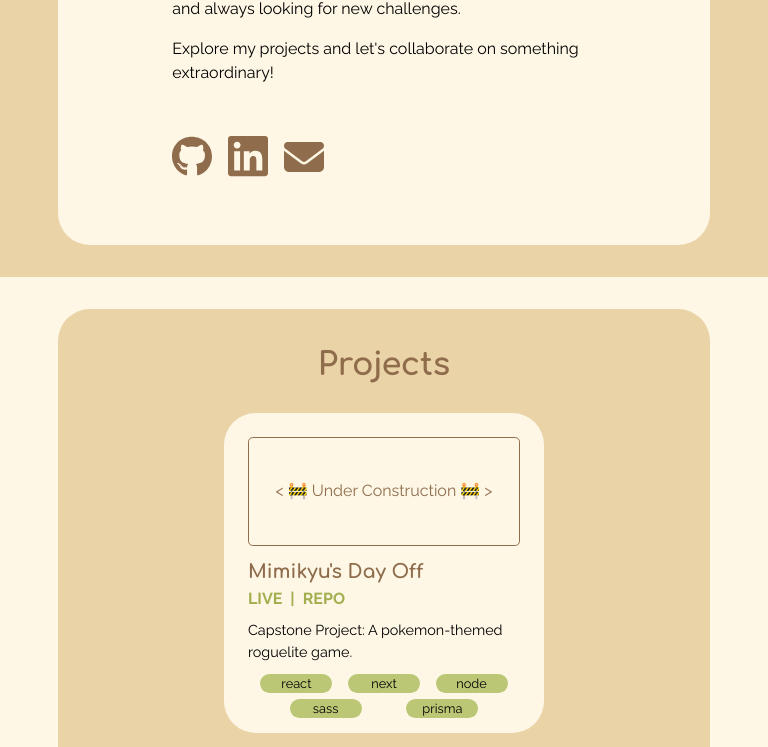
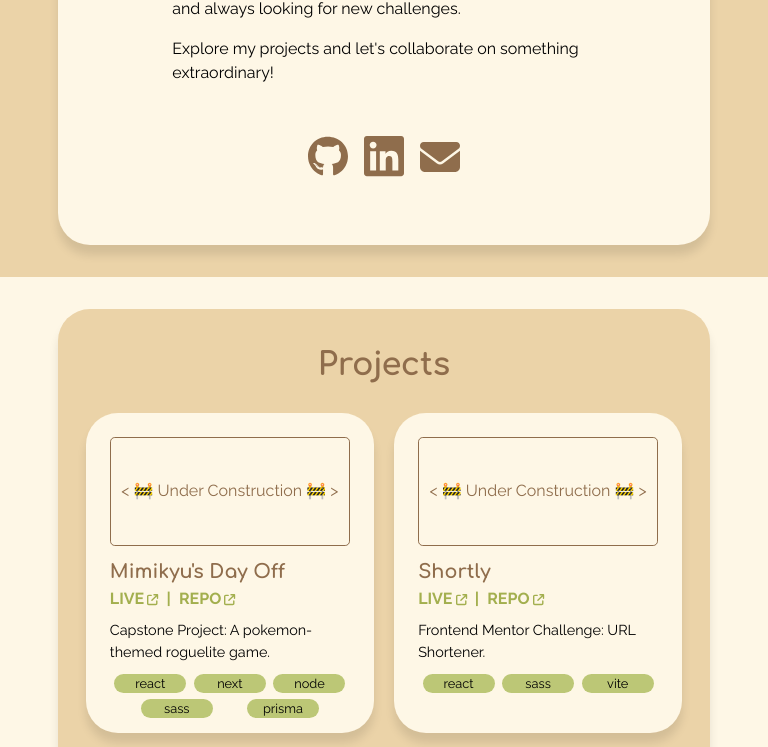
Before and after one commit to penguinboots/penguin-portfolio, a React (Vite) app: page / in a window 768 px wide. Shown: the part 1360-2107 px from the top of the page. Built offline with nearby package versions, Linux system fonts and the light colour scheme.

Commit message:
style project card

```diff
--- a/src/App.scss
+++ b/src/App.scss
@@ -66,6 +66,10 @@
 
 body {
   font-family: $body-font;
+}
+
+.section-container {
+  box-shadow: 0px 10px 10px rgba(0, 0, 0, 0.1);
 }
 
 /**** General - Responsive ****/
@@ -422,7 +426,7 @@
     }
     .contact {
       display: flex;
-      align-self: flex-start;
+      width: 100%;
       padding: 0;
       margin: 3rem 0;
       gap: 1rem;
@@ -449,6 +453,9 @@
         order: 1;
         width: 90%;
       }
+      .contact {
+        justify-content: center;
+      }
     }
   }
   @media only screen and (min-width: 768px) and (max-width: 1024px) {
@@ -465,6 +472,9 @@
         width: 70%;
         margin: 1rem;
       }
+    }
+    .contact {
+      justify-content: center;
     }
   }
   @media only screen and (min-width: 1025px) {
@@ -508,6 +518,7 @@
     align-items: center;
     justify-content: space-evenly;
     flex-wrap: wrap;
+    margin-bottom: 2rem;
   }
   .project-card {
     display: flex;
@@ -515,6 +526,7 @@
     justify-content: flex-start;
     background-color: $light-pale-yellow;
     border-radius: 2rem;
+    box-shadow: 0px 10px 10px rgba(0, 0, 0, 0.1);
     .project-img {
       height: 40%;
       min-height: 40%;
@@ -528,11 +540,20 @@
       justify-content: space-between;
       .links {
         display: flex;
+        align-items: center;
         margin: 0;
         padding: 0;
         color: $dark-med-green;
         gap: 0.5rem;
         font-weight: 700;
+        a {
+          display: flex;
+          align-items: center;
+          gap: 0.2rem;
+        }
+        svg {
+          font-size: 0.7rem;
+        }
       }
       h3 {
         font-size: 1.2rem;
@@ -575,7 +596,8 @@
   @media only screen and (min-width: 768px) and (max-width: 1024px) {
     .project-card {
       height: 20rem;
-      width: 20rem;
+      min-width: 18rem;
+      width: 40%;
       margin: 0.5rem;
       padding: 1.5rem;
       .title-box {
--- a/src/components/ProjectCard.jsx
+++ b/src/components/ProjectCard.jsx
@@ -1,4 +1,7 @@
 /* eslint-disable react/prop-types */
+
+import { FontAwesomeIcon } from "@fortawesome/react-fontawesome";
+import { faArrowUpRightFromSquare } from "@fortawesome/free-solid-svg-icons";
 
 export default function ProjectCard(props) {
   const { project } = props;
@@ -21,7 +24,7 @@
                   target="_blank"
                   rel="noopener noreferrer"
                 >
-                  LIVE
+                  LIVE <FontAwesomeIcon icon={faArrowUpRightFromSquare} />
                 </a>
               </li>
               <li>|</li>
@@ -31,7 +34,7 @@
           )}
           <li>
             <a href={project.repo} target="_blank" rel="noopener noreferrer">
-              REPO
+              REPO <FontAwesomeIcon icon={faArrowUpRightFromSquare} />
             </a>
           </li>
         </ul>
```
